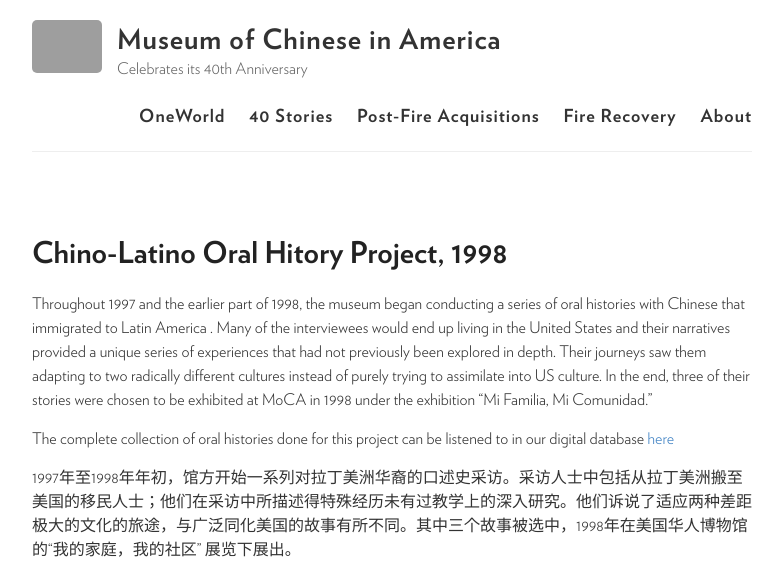
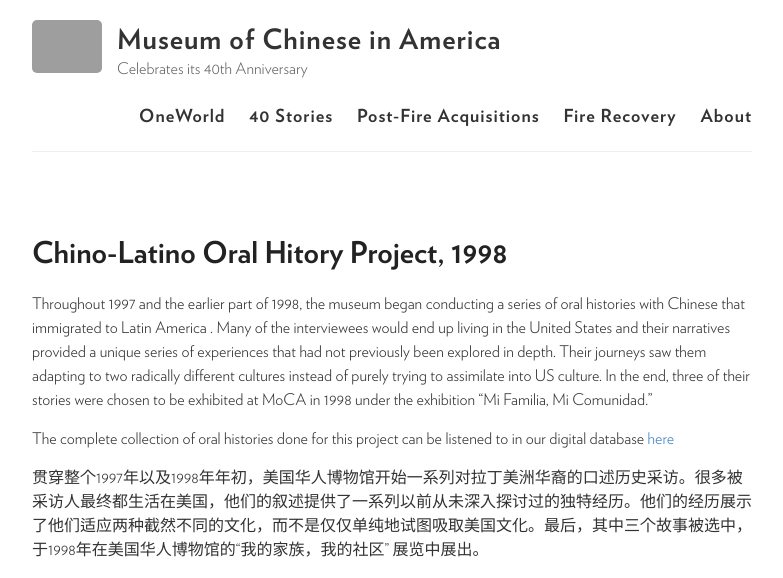
Before and after one commit to moca40/moca40.github.io, a Jekyll site: the page built from _stories/1998-01-01-chino-latino.md, in a window 1280 px wide. Shown: the top 578 px of the page, without its empty margins (248-1031 px from the left). Built offline with Jekyll 4.4.1, drawn with Linux system fonts in a browser that asks for light colours; some of the changed text lies outside the part shown; grey boxes are pictures that could not be loaded.

Commit message:
Update 1998-01-01-chino-latino.md

```diff
--- a/_stories/1998-01-01-chino-latino.md
+++ b/_stories/1998-01-01-chino-latino.md
@@ -32,8 +32,8 @@
 
 The complete collection of oral histories done for this project can be listened to in our digital database [here](http://ohms.mocanyc.org/interviews.php?ProjectName=The+Chino-Latino+Project)
 
-1997年至1998年年初，馆方开始一系列对拉丁美洲华裔的口述史采访。采访人士中包括从拉丁美洲搬至美国的移民人士；他们在采访中所描述得特殊经历未有过教学上的深入研究。他们诉说了适应两种差距极大的文化的旅途，与广泛同化美国的故事有所不同。其中三个故事被选中，1998年在美国华人博物馆的“我的家庭，我的社区” 展览下展出。
+贯穿整个1997年以及1998年年初，美国华人博物馆开始一系列对拉丁美洲华裔的口述历史采访。很多被采访人最终都生活在美国，他们的叙述提供了一系列以前从未深入探讨过的独特经历。他们的经历展示了他们适应两种截然不同的文化，而不是仅仅单纯地试图吸取美国文化。最后，其中三个故事被选中，于1998年在美国华人博物馆的“我的家族，我的社区” 展览中展出。
 
-此项目中口完整述史收藏可以在我们的资料库[这里](http://ohms.mocanyc.org/interviews.php?ProjectName=The+Chino-Latino+Project)听到。
+这个项目的完整口述历史可以在我们的网上数据库中收听[这里](http://ohms.mocanyc.org/interviews.php?ProjectName=The+Chino-Latino+Project)。
 
 {% include slideshow.html %}
```
